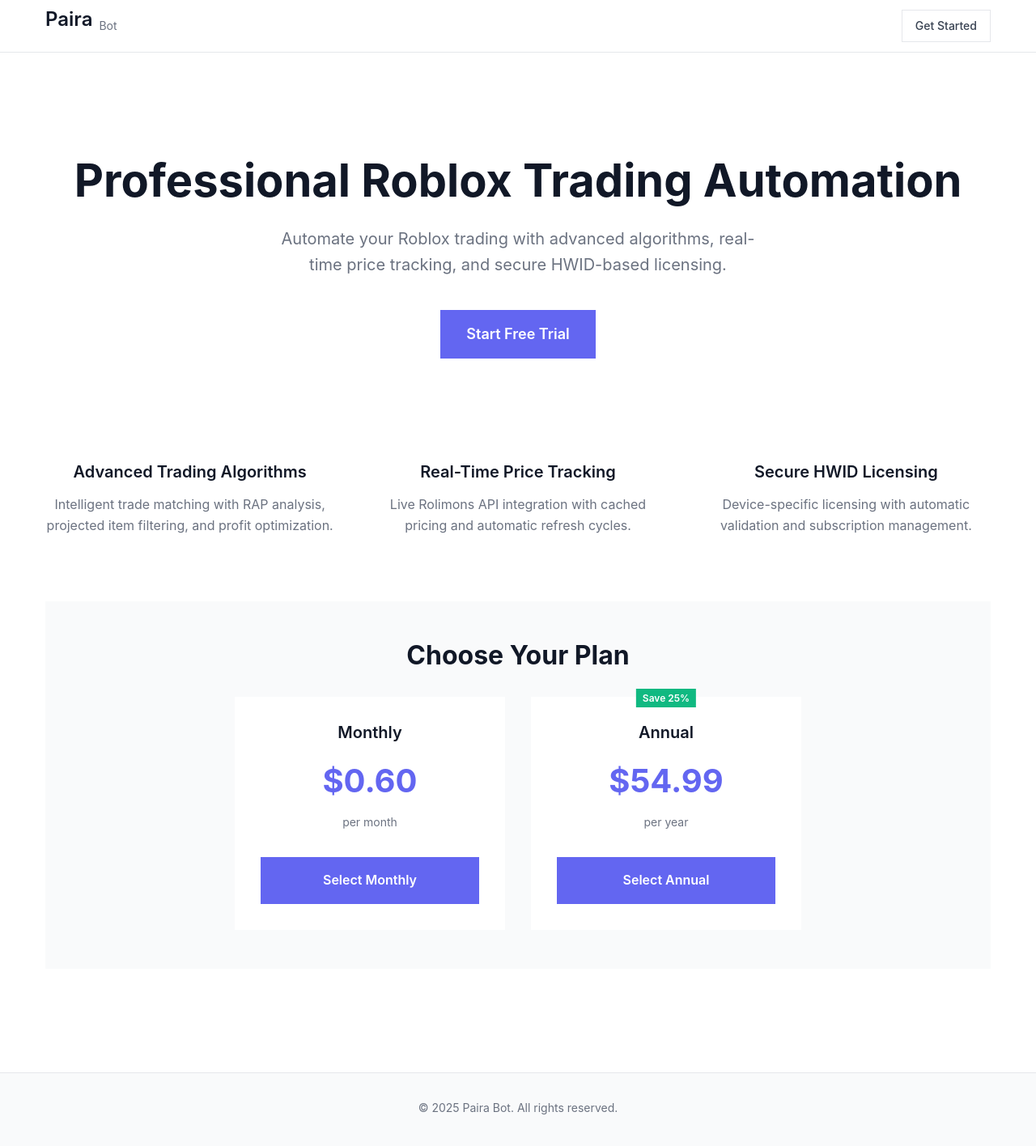
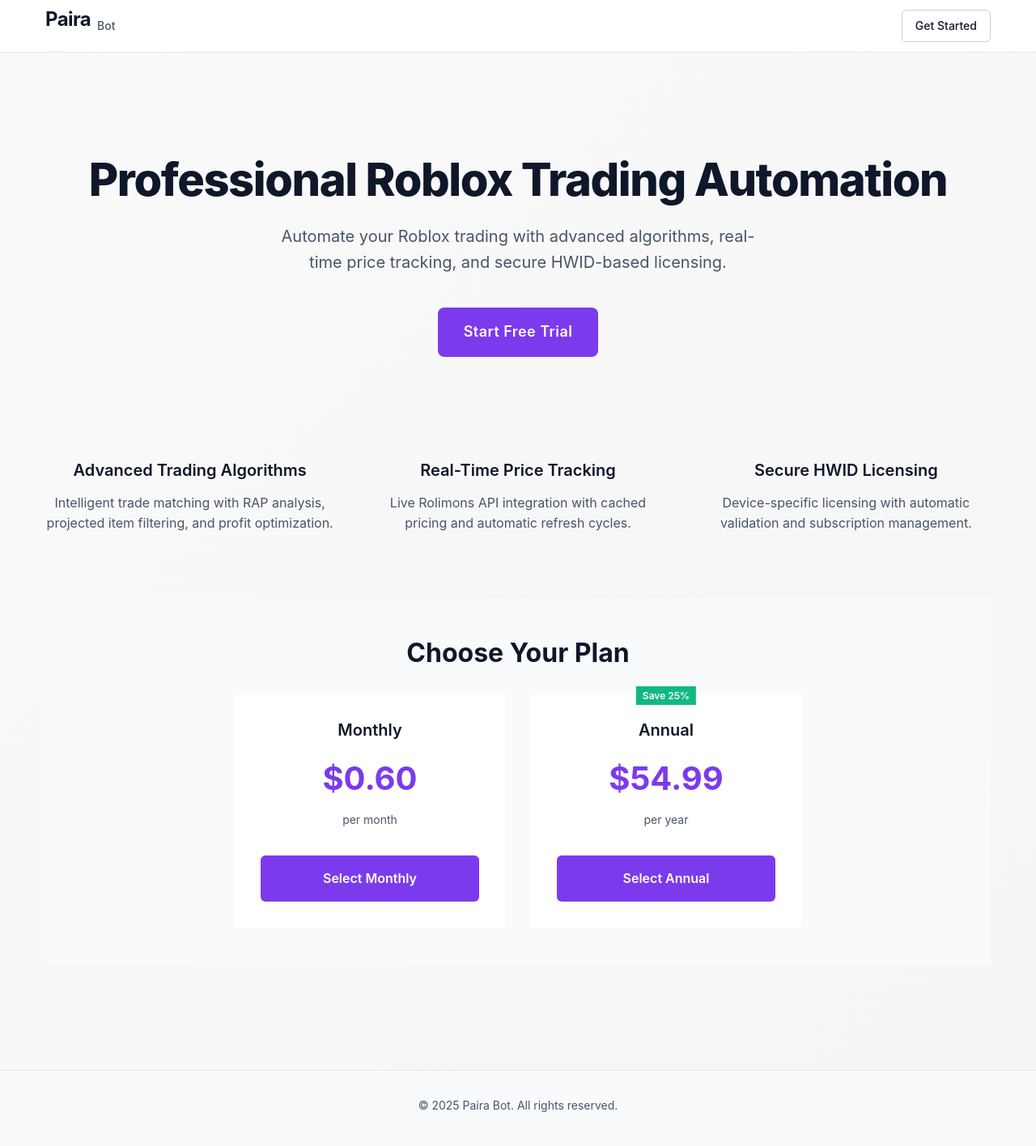
Before and after one commit to Gladamy/paira-subscription-system, a Next.js app in the folder paira-frontend/: page / in a window 1280 px wide. Shown: the top 1416 px of the page at 81% size. Built offline with nearby package versions, Linux system fonts and the light colour scheme; no server answers.

Commit message:
Implement modern professional design: subtle gradient background, rich dark blue text (#0F172A), professional purple accent (#7C3AED), enhanced Inter/SF Pro typography, glassmorphism header, and improved visual hierarchy

```diff
--- a/paira-frontend/src/app/page.tsx
+++ b/paira-frontend/src/app/page.tsx
@@ -56,14 +56,15 @@ export default function Home() {
   return (
     <div style={{
       minHeight: '100vh',
-      backgroundColor: '#FFFFFF',
-      fontFamily: "'Inter', 'SF Pro Text', -apple-system, BlinkMacSystemFont, sans-serif",
-      color: '#111827'
+      background: 'linear-gradient(135deg, #FAFAFA 0%, #F5F5F5 100%)',
+      fontFamily: "'Inter', 'SF Pro Display', system-ui, sans-serif",
+      color: '#0F172A'
     }}>
       {/* Header */}
       <header style={{
-        backgroundColor: '#FFFFFF',
-        borderBottom: '1px solid #E5E7EB',
+        backgroundColor: 'rgba(255, 255, 255, 0.9)',
+        backdropFilter: 'blur(10px)',
+        borderBottom: '1px solid rgba(15, 23, 42, 0.1)',
         position: 'sticky',
         top: 0,
         zIndex: 50
@@ -82,32 +83,37 @@ export default function Home() {
             <div style={{ display: 'flex', alignItems: 'center' }}>
               <h1 style={{
                 fontSize: '1.5rem',
-                fontWeight: 600,
-                color: '#111827'
+                fontWeight: 700,
+                color: '#0F172A',
+                letterSpacing: '-0.025em'
               }}>Paira</h1>
               <span style={{
                 marginLeft: '0.5rem',
                 fontSize: '0.875rem',
-                color: '#6B7280'
+                color: '#475569',
+                fontWeight: 500
               }}>Bot</span>
             </div>
             <button
               onClick={isLoggedIn ? () => router.push('/dashboard') : () => setShowAuth(true)}
               style={{
                 backgroundColor: 'transparent',
-                border: '1px solid #E5E7EB',
-                color: '#374151',
+                border: '1px solid rgba(15, 23, 42, 0.2)',
+                color: '#0F172A',
                 padding: '0.5rem 1rem',
                 fontSize: '0.875rem',
                 fontWeight: 500,
                 cursor: 'pointer',
-                transition: 'all 0.2s'
+                transition: 'all 0.2s',
+                borderRadius: '0.375rem'
               }}
               onMouseEnter={(e) => {
-                e.currentTarget.style.backgroundColor = '#F9FAFB';
+                e.currentTarget.style.backgroundColor = 'rgba(15, 23, 42, 0.05)';
+                e.currentTarget.style.borderColor = 'rgba(15, 23, 42, 0.3)';
               }}
               onMouseLeave={(e) => {
                 e.currentTarget.style.backgroundColor = 'transparent';
+                e.currentTarget.style.borderColor = 'rgba(15, 23, 42, 0.2)';
               }}
             >
               {isLoggedIn ? 'Dashboard' : 'Get Started'}
@@ -126,42 +132,51 @@ export default function Home() {
         }}>
           <h1 style={{
             fontSize: '3.5rem',
-            fontWeight: 700,
-            color: '#111827',
+            fontWeight: 800,
+            color: '#0F172A',
             marginBottom: '1.5rem',
-            lineHeight: '1.1',
-            fontFamily: "'Inter', 'SF Pro Display', -apple-system, BlinkMacSystemFont, sans-serif"
+            lineHeight: '1.05',
+            letterSpacing: '-0.025em',
+            fontFamily: "'Inter', 'SF Pro Display', system-ui, sans-serif"
           }}>
             Professional Roblox Trading Automation
           </h1>
           <p style={{
             fontSize: '1.25rem',
-            color: '#6B7280',
+            color: '#475569',
             marginBottom: '2.5rem',
             maxWidth: '600px',
             margin: '0 auto 2.5rem',
             lineHeight: '1.6',
-            fontWeight: '400'
+            fontWeight: '400',
+            fontFamily: "'Inter', 'SF Pro Text', system-ui, sans-serif"
           }}>
             Automate your Roblox trading with advanced algorithms, real-time price tracking, and secure HWID-based licensing.
           </p>
           <button
             onClick={() => handleStripeCheckout(STRIPE_PRICES.annual)}
             style={{
-              backgroundColor: '#6366F1',
+              backgroundColor: '#7C3AED',
               color: '#FFFFFF',
               border: 'none',
               padding: '1rem 2rem',
               fontSize: '1.125rem',
               fontWeight: 600,
               cursor: 'pointer',
-              transition: 'all 0.2s'
+              transition: 'all 0.2s',
+              borderRadius: '0.5rem',
+              fontFamily: "'Inter', 'SF Pro Text', system-ui, sans-serif",
+              letterSpacing: '0.025em'
             }}
             onMouseEnter={(e) => {
-              e.currentTarget.style.backgroundColor = '#5855EB';
+              e.currentTarget.style.backgroundColor = '#6D28D9';
+              e.currentTarget.style.transform = 'translateY(-1px)';
+              e.currentTarget.style.boxShadow = '0 10px 25px rgba(124, 58, 237, 0.3)';
             }}
             onMouseLeave={(e) => {
-              e.currentTarget.style.backgroundColor = '#6366F1';
+              e.currentTarget.style.backgroundColor = '#7C3AED';
+              e.currentTarget.style.transform = 'translateY(0)';
+              e.currentTarget.style.boxShadow = 'none';
             }}
           >
             {isLoggedIn ? 'Go to Dashboard' : 'Start Free Trial'}
@@ -179,12 +194,14 @@ export default function Home() {
             <h3 style={{
               fontSize: '1.25rem',
               fontWeight: 600,
-              color: '#111827',
-              marginBottom: '1rem'
+              color: '#0F172A',
+              marginBottom: '1rem',
+              fontFamily: "'Inter', 'SF Pro Display', system-ui, sans-serif"
             }}>Advanced Trading Algorithms</h3>
             <p style={{
-              color: '#6B7280',
-              lineHeight: '1.6'
+              color: '#475569',
+              lineHeight: '1.6',
+              fontFamily: "'Inter', 'SF Pro Text', system-ui, sans-serif"
             }}>
               Intelligent trade matching with RAP analysis, projected item filtering, and profit optimization.
             </p>
@@ -194,12 +211,14 @@ export default function Home() {
             <h3 style={{
               fontSize: '1.25rem',
               fontWeight: 600,
-              color: '#111827',
-              marginBottom: '1rem'
+              color: '#0F172A',
+              marginBottom: '1rem',
+              fontFamily: "'Inter', 'SF Pro Display', system-ui, sans-serif"
             }}>Real-Time Price Tracking</h3>
             <p style={{
-              color: '#6B7280',
-              lineHeight: '1.6'
+              color: '#475569',
+              lineHeight: '1.6',
+              fontFamily: "'Inter', 'SF Pro Text', system-ui, sans-serif"
             }}>
               Live Rolimons API integration with cached pricing and automatic refresh cycles.
             </p>
@@ -209,12 +228,14 @@ export default function Home() {
             <h3 style={{
               fontSize: '1.25rem',
               fontWeight: 600,
-              color: '#111827',
-              marginBottom: '1rem'
+              color: '#0F172A',
+              marginBottom: '1rem',
+              fontFamily: "'Inter', 'SF Pro Display', system-ui, sans-serif"
             }}>Secure HWID Licensing</h3>
             <p style={{
-              color: '#6B7280',
-              lineHeight: '1.6'
+              color: '#475569',
+              lineHeight: '1.6',
+              fontFamily: "'Inter', 'SF Pro Text', system-ui, sans-serif"
             }}>
               Device-specific licensing with automatic validation and subscription management.
             </p>
@@ -230,8 +251,9 @@ export default function Home() {
           <h2 style={{
             fontSize: '2rem',
             fontWeight: 700,
-            color: '#111827',
-            marginBottom: '2rem'
+            color: '#0F172A',
+            marginBottom: '2rem',
+            fontFamily: "'Inter', 'SF Pro Display', system-ui, sans-serif"
           }}>Choose Your Plan</h2>
 
           <div style={{
@@ -250,38 +272,43 @@ export default function Home() {
               <h3 style={{
                 fontSize: '1.25rem',
                 fontWeight: 600,
-                color: '#111827',
-                marginBottom: '1rem'
+                color: '#0F172A',
+                marginBottom: '1rem',
+                fontFamily: "'Inter', 'SF Pro Display', system-ui, sans-serif"
               }}>Monthly</h3>
               <div style={{
                 fontSize: '2.5rem',
                 fontWeight: 700,
-                color: '#6366F1',
-                marginBottom: '0.5rem'
+                color: '#7C3AED',
+                marginBottom: '0.5rem',
+                fontFamily: "'Inter', 'SF Pro Display', system-ui, sans-serif"
               }}>$0.60</div>
               <div style={{
-                color: '#6B7280',
+                color: '#475569',
                 fontSize: '0.875rem',
-                marginBottom: '2rem'
+                marginBottom: '2rem',
+                fontFamily: "'Inter', 'SF Pro Text', system-ui, sans-serif"
               }}>per month</div>
               <button
                 onClick={() => handleStripeCheckout(STRIPE_PRICES.monthly)}
                 style={{
                   width: '100%',
-                  backgroundColor: '#6366F1',
+                  backgroundColor: '#7C3AED',
                   color: '#FFFFFF',
                   border: 'none',
                   padding: '1rem',
                   fontSize: '1rem',
                   fontWeight: 600,
                   cursor: 'pointer',
-                  transition: 'all 0.2s'
+                  transition: 'all 0.2s',
+                  borderRadius: '0.375rem',
+                  fontFamily: "'Inter', 'SF Pro Text', system-ui, sans-serif"
                 }}
                 onMouseEnter={(e) => {
-                  e.currentTarget.style.backgroundColor = '#5855EB';
+                  e.currentTarget.style.backgroundColor = '#6D28D9';
                 }}
                 onMouseLeave={(e) => {
-                  e.currentTarget.style.backgroundColor = '#6366F1';
+                  e.currentTarget.style.backgroundColor = '#7C3AED';
                 }}
               >
                 Select Monthly
@@ -309,38 +336,43 @@ export default function Home() {
               <h3 style={{
                 fontSize: '1.25rem',
                 fontWeight: 600,
-                color: '#111827',
-                marginBottom: '1rem'
+                color: '#0F172A',
+                marginBottom: '1rem',
+                fontFamily: "'Inter', 'SF Pro Display', system-ui, sans-serif"
               }}>Annual</h3>
               <div style={{
                 fontSize: '2.5rem',
                 fontWeight: 700,
-                color: '#6366F1',
-                marginBottom: '0.5rem'
+                color: '#7C3AED',
+                marginBottom: '0.5rem',
+                fontFamily: "'Inter', 'SF Pro Display', system-ui, sans-serif"
               }}>$54.99</div>
               <div style={{
-                color: '#6B7280',
+                color: '#475569',
                 fontSize: '0.875rem',
-                marginBottom: '2rem'
+                marginBottom: '2rem',
+                fontFamily: "'Inter', 'SF Pro Text', system-ui, sans-serif"
               }}>per year</div>
               <button
                 onClick={() => handleStripeCheckout(STRIPE_PRICES.annual)}
                 style={{
                   width: '100%',
-                  backgroundColor: '#6366F1',
+                  backgroundColor: '#7C3AED',
                   color: '#FFFFFF',
                   border: 'none',
                   padding: '1rem',
                   fontSize: '1rem',
                   fontWeight: 600,
                   cursor: 'pointer',
-                  transition: 'all 0.2s'
+                  transition: 'all 0.2s',
+                  borderRadius: '0.375rem',
+                  fontFamily: "'Inter', 'SF Pro Text', system-ui, sans-serif"
                 }}
                 onMouseEnter={(e) => {
-                  e.currentTarget.style.backgroundColor = '#5855EB';
+                  e.currentTarget.style.backgroundColor = '#6D28D9';
                 }}
                 onMouseLeave={(e) => {
-                  e.currentTarget.style.backgroundColor = '#6366F1';
+                  e.currentTarget.style.backgroundColor = '#7C3AED';
                 }}
               >
                 Select Annual
@@ -364,8 +396,9 @@ export default function Home() {
           textAlign: 'center'
         }}>
           <p style={{
-            color: '#6B7280',
-            fontSize: '0.875rem'
+            color: '#475569',
+            fontSize: '0.875rem',
+            fontFamily: "'Inter', 'SF Pro Text', system-ui, sans-serif"
           }}>
             © 2025 Paira Bot. All rights reserved.
           </p>
```
